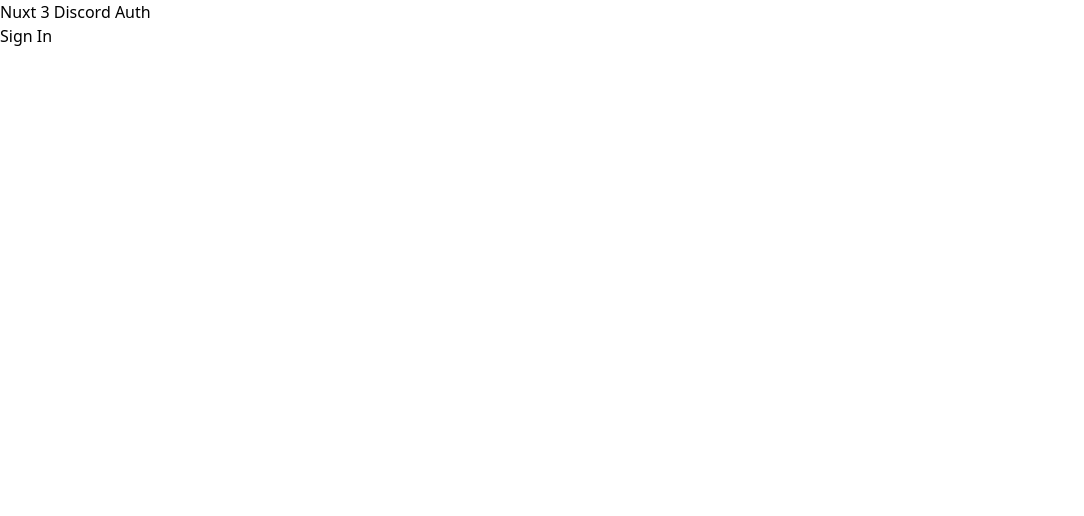
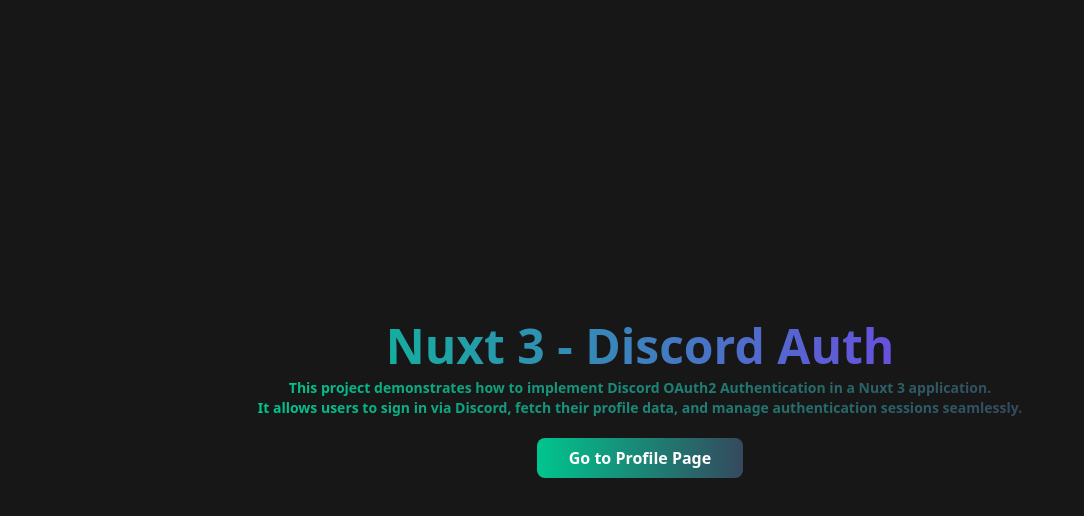
Before and after one commit to NekoSoraKawaii/Nuxt-Discord-Auth, a Nuxt app in the folder nuxt-discord-auth/: page / in a window 1280 px wide. Shown: the top 516 px of the page, without its empty margins (0-1084 px from the left). Built offline with nearby package versions, Linux system fonts and the light colour scheme; no server answers.

Commit message:
Add an index page as the homepage for the website.

```diff
--- a/nuxt-discord-auth/app.vue
+++ /dev/null
@@ -1,23 +0,0 @@
-<template>
-  <div>
-    <h1>Nuxt 3 Discord Auth</h1>
-
-    <div v-if="session">
-      <p>Welcome, {{ session.username }}</p>
-      <button type="button" @click="signOut">Sign Out</button>
-    </div>
-    <div v-else>
-      <button @click="signIn">Sign In</button>
-    </div>
-  </div>
-</template>
-
-<script setup lang="ts">
-import useDiscordAuth from '~/composables/useDiscordAuth';
-
-const { signIn, signOut, session, getSession } = useDiscordAuth();
-
-onMounted(() => {
-  getSession();
-})
-</script>
--- /dev/null
+++ b/nuxt-discord-auth/pages/index.vue
@@ -0,0 +1,17 @@
+<template>
+    <div class="h-screen bg-neutral-900 text-white">
+        <div class="h-full flex flex-col items-center justify-center text-center">
+            <div class="font-bold mb-5">
+                <h3 class="text-4xl md:text-5xl text-transparent bg-clip-text bg-gradient-to-r from-[#00C58E] to-[#7C3AED] mb-2">
+                    Nuxt 3 -
+                    Discord Auth</h3>
+                <p class="text-sm text-transparent bg-clip-text bg-gradient-to-r from-[#00C58E] to-[#35495E]">This project demonstrates how to implement Discord OAuth2
+                    Authentication in a Nuxt 3 application. <br /> It allows users to sign in via Discord, fetch their
+                    profile data, and manage authentication sessions seamlessly.</p>
+            </div>
+            <div class="font-semibold rounded-lg p-2 px-8 bg-gradient-to-r from-[#00C58E] to-[#35495E]">
+                <a href="/">Go to Profile Page</a>
+            </div>
+        </div>
+    </div>
+</template>
```
Also changed, not shown: nuxt-discord-auth/package.json (+10 -10 lines), 1 other file (tests, documents, lock files or other folders).
